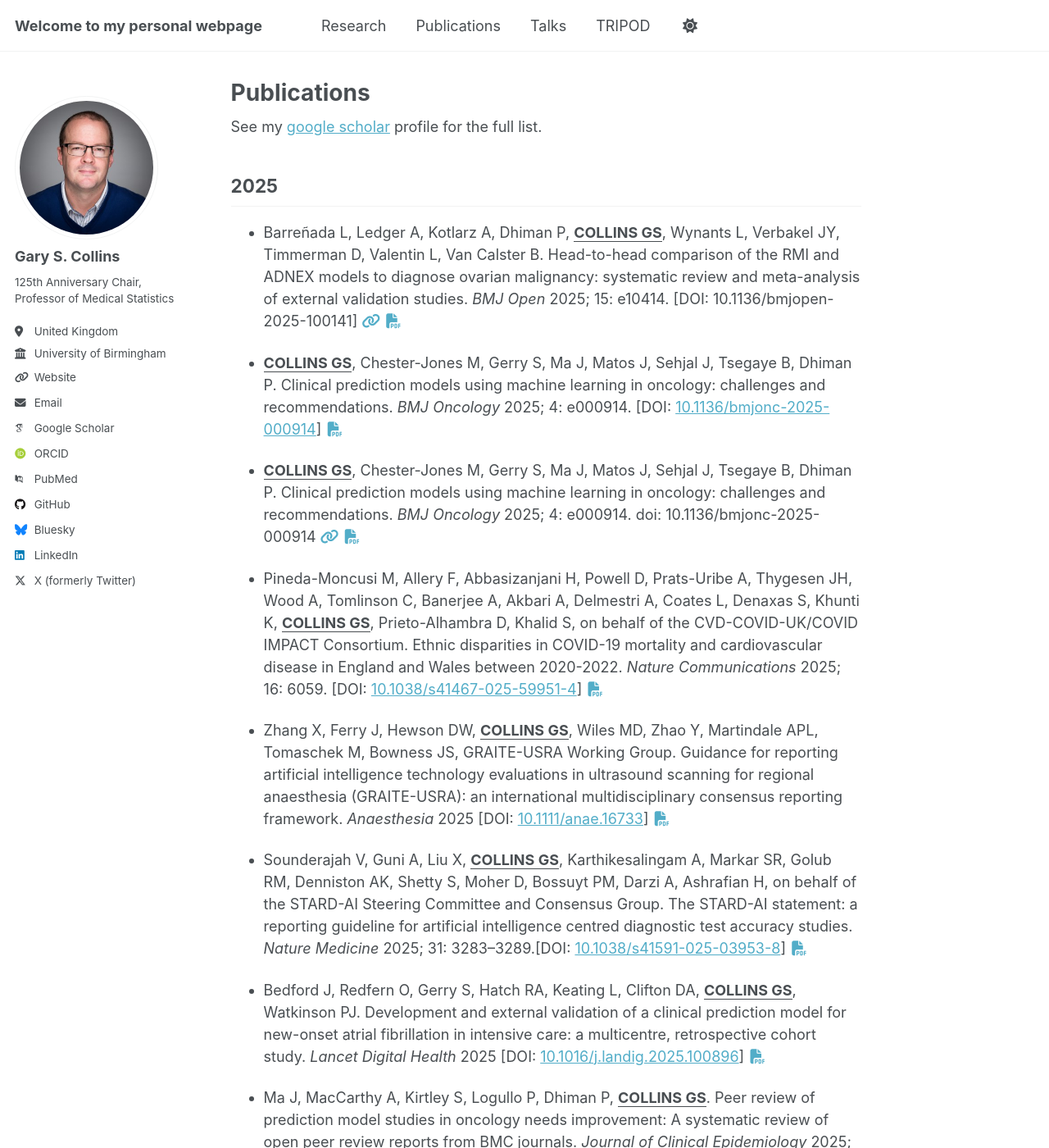
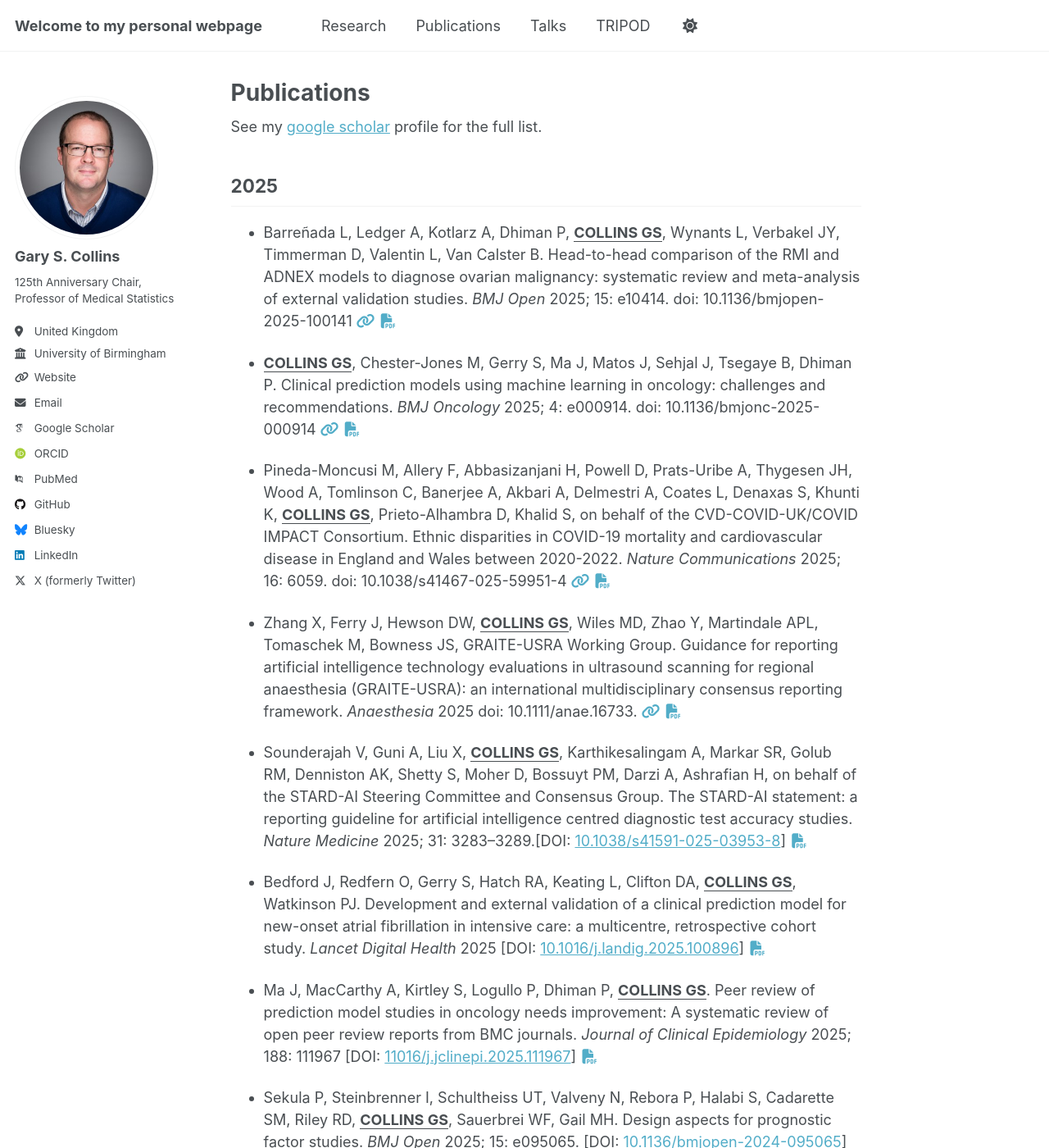
Before and after one commit to gscollins1973/gscollins1973.github.io, a Jekyll site: the page built from _pages/publications.html, in a window 1280 px wide and 1400 px high. Shown: the whole window at 82% size. Built offline with Jekyll 4.4.1, drawn with Linux system fonts in a browser that asks for light colours; some web fonts are replaced; a script that is not in the unit is left out.

Commit message:
Update publications.html

```diff
--- a/_pages/publications.html
+++ b/_pages/publications.html
@@ -9,11 +9,10 @@ See my <a href="https://scholar.google.co.uk/citations?hl=en&tzom=-60&user=cVKF8
 <h2 class="anchored" data-anchor-id=“2025”>2025</h2>
 <ul>
 
-<li><p>Barreñada L, Ledger A, Kotlarz A, Dhiman P, <strong><u>COLLINS GS</strong></u>, Wynants L, Verbakel JY, Timmerman D, Valentin L, Van Calster B. Head-to-head comparison of the RMI and ADNEX models to diagnose ovarian malignancy: systematic review and meta-analysis of external validation studies. <i>BMJ Open</i> 2025; 15: e10414. [DOI: 10.1136/bmjopen-2025-100141] <a href="https://bmjopen.bmj.com/content/15/10/e104141"><i class="fas fa-fw fa-link zoom" aria-hidden="true"></i></a> <a href="https://bmjopen.bmj.com/content/bmjopen/15/10/e104141.full.pdf"><i class="fas fa-fw fa-file-pdf zoom" aria-hidden="true"></i></a></p></li>
-<li><p><strong><u>COLLINS GS</strong></u>, Chester-Jones M, Gerry S, Ma J, Matos J, Sehjal J, Tsegaye B, Dhiman P. Clinical prediction models using machine learning in oncology: challenges and recommendations. <i>BMJ Oncology</i> 2025; 4: e000914. [DOI: <a href="https://bmjoncology.bmj.com/content/4/1/e000914">10.1136/bmjonc-2025-000914</a>] <a href="https://bmjoncology.bmj.com/content/bmjonc/4/1/e000914.full.pdf"><i class="fas fa-fw fa-file-pdf zoom" aria-hidden="true"></i></a> </p></li>
+<li><p>Barreñada L, Ledger A, Kotlarz A, Dhiman P, <strong><u>COLLINS GS</strong></u>, Wynants L, Verbakel JY, Timmerman D, Valentin L, Van Calster B. Head-to-head comparison of the RMI and ADNEX models to diagnose ovarian malignancy: systematic review and meta-analysis of external validation studies. <i>BMJ Open</i> 2025; 15: e10414. doi: 10.1136/bmjopen-2025-100141 <a href="https://bmjopen.bmj.com/content/15/10/e104141"><i class="fas fa-fw fa-link zoom" aria-hidden="true"></i></a> <a href="https://bmjopen.bmj.com/content/bmjopen/15/10/e104141.full.pdf"><i class="fas fa-fw fa-file-pdf zoom" aria-hidden="true"></i></a></p></li>
 <li><p><strong><u>COLLINS GS</strong></u>, Chester-Jones M, Gerry S, Ma J, Matos J, Sehjal J, Tsegaye B, Dhiman P. Clinical prediction models using machine learning in oncology: challenges and recommendations. <i>BMJ Oncology</i> 2025; 4: e000914. doi: 10.1136/bmjonc-2025-000914 <a href="https://bmjoncology.bmj.com/content/4/1/e000914"><i class="fas fa-fw fa-link zoom" aria-hidden="true"></i></a> <a href="https://bmjoncology.bmj.com/content/bmjonc/4/1/e000914.full.pdf"><i class="fas fa-fw fa-file-pdf zoom" aria-hidden="true"></i></a> </p></li>
-<li><p>Pineda-Moncusi M, Allery F, Abbasizanjani H, Powell D, Prats-Uribe A, Thygesen JH, Wood A, Tomlinson C, Banerjee A, Akbari A, Delmestri A, Coates L, Denaxas S, Khunti K, <strong><u>COLLINS GS</strong></u>, Prieto-Alhambra D, Khalid S, on behalf of the CVD-COVID-UK/COVID IMPACT Consortium. Ethnic disparities in COVID-19 mortality and cardiovascular disease in England and Wales between 2020-2022. <i>Nature Communications</i> 2025; 16: 6059. [DOI: <a href="https://www.nature.com/articles/s41467-025-59951-4">10.1038/s41467-025-59951-4</a>] <a href="https://www.nature.com/articles/s41467-025-59951-4.pdf"><i class="fas fa-fw fa-file-pdf zoom" aria-hidden="true"></i></a> </p></li>
-<li><p>Zhang X, Ferry J, Hewson DW, <strong><u>COLLINS GS</strong></u>, Wiles MD, Zhao Y, Martindale APL, Tomaschek M, Bowness JS, GRAITE-USRA Working Group. Guidance for reporting artificial intelligence technology evaluations in ultrasound scanning for regional anaesthesia (GRAITE-USRA): an international multidisciplinary consensus reporting framework. <i>Anaesthesia</i> 2025 [DOI: <a href="https://associationofanaesthetists-publications.onlinelibrary.wiley.com/doi/full/10.1111/anae.16733">10.1111/anae.16733</a>] <a href="https://associationofanaesthetists-publications.onlinelibrary.wiley.com/doi/epdf/10.1111/anae.16733"><i class="fas fa-fw fa-file-pdf zoom" aria-hidden="true"></i></a> </p></li>
+<li><p>Pineda-Moncusi M, Allery F, Abbasizanjani H, Powell D, Prats-Uribe A, Thygesen JH, Wood A, Tomlinson C, Banerjee A, Akbari A, Delmestri A, Coates L, Denaxas S, Khunti K, <strong><u>COLLINS GS</strong></u>, Prieto-Alhambra D, Khalid S, on behalf of the CVD-COVID-UK/COVID IMPACT Consortium. Ethnic disparities in COVID-19 mortality and cardiovascular disease in England and Wales between 2020-2022. <i>Nature Communications</i> 2025; 16: 6059. doi: 10.1038/s41467-025-59951-4 <a href="https://www.nature.com/articles/s41467-025-59951-4"><i class="fas fa-fw fa-link zoom" aria-hidden="true"></i></a> <a href="https://www.nature.com/articles/s41467-025-59951-4.pdf"><i class="fas fa-fw fa-file-pdf zoom" aria-hidden="true"></i></a> </p></li>
+<li><p>Zhang X, Ferry J, Hewson DW, <strong><u>COLLINS GS</strong></u>, Wiles MD, Zhao Y, Martindale APL, Tomaschek M, Bowness JS, GRAITE-USRA Working Group. Guidance for reporting artificial intelligence technology evaluations in ultrasound scanning for regional anaesthesia (GRAITE-USRA): an international multidisciplinary consensus reporting framework. <i>Anaesthesia</i> 2025 doi: 10.1111/anae.16733. <a href="https://associationofanaesthetists-publications.onlinelibrary.wiley.com/doi/full/10.1111/anae.16733"><i class="fas fa-fw fa-link zoom" aria-hidden="true"></i></a> <a href="https://associationofanaesthetists-publications.onlinelibrary.wiley.com/doi/epdf/10.1111/anae.16733"><i class="fas fa-fw fa-file-pdf zoom" aria-hidden="true"></i></a> </p></li>
 <li><p>Sounderajah V, Guni A, Liu X, <strong><u>COLLINS GS</strong></u>, Karthikesalingam A, Markar SR, Golub RM, Denniston AK, Shetty S, Moher D, Bossuyt PM, Darzi A, Ashrafian H, on behalf of the STARD-AI Steering Committee and Consensus Group. The STARD-AI statement: a reporting guideline for artificial intelligence centred diagnostic test accuracy studies. <i>Nature Medicine</i> 2025; 31: 3283–3289.[DOI: <a href="https://www.nature.com/articles/s41591-025-03953-8">10.1038/s41591-025-03953-8</a>] <a href="https://www.nature.com/articles/s41591-025-03953-8.pdf"><i class="fas fa-fw fa-file-pdf zoom" aria-hidden="true"></i></a> </p></li>
 <li><p>Bedford J, Redfern O, Gerry S, Hatch RA, Keating L, Clifton DA, <strong><u>COLLINS GS</strong></u>, Watkinson PJ. Development and external validation of a clinical prediction model for new-onset atrial fibrillation in intensive care: a multicentre, retrospective cohort study. <i>Lancet Digital Health</i> 2025 [DOI: <a href="https://www.thelancet.com/journals/landig/article/PIIS2589-7500(25)00078-0/fulltext">10.1016/j.landig.2025.100896</a>] <a href="https://www.thelancet.com/action/showPdf?pii=S2589-7500%2825%2900078-0"><i class="fas fa-fw fa-file-pdf zoom" aria-hidden="true"></i></a> </p></li>
 <li><p>Ma J, MacCarthy A, Kirtley S, Logullo P, Dhiman P, <strong><u>COLLINS GS</strong></u>. Peer review of prediction model studies in oncology needs improvement: A systematic review of open peer review reports from BMC journals. <i>Journal of Clinical Epidemiology</i> 2025; 188: 111967 [DOI: <a href="https://www.sciencedirect.com/science/article/pii/S0895435625003002">11016/j.jclinepi.2025.111967</a>] <a href="https://www.sciencedirect.com/science/article/pii/S0895435625003002/pdfft?md5=0ecde7f0ebb2bf9f147257a2bcf9a1bf&pid=1-s2.0-S0895435625003002-main.pdf"><i class="fas fa-fw fa-file-pdf zoom" aria-hidden="true"></i></a> </p></li>
```
